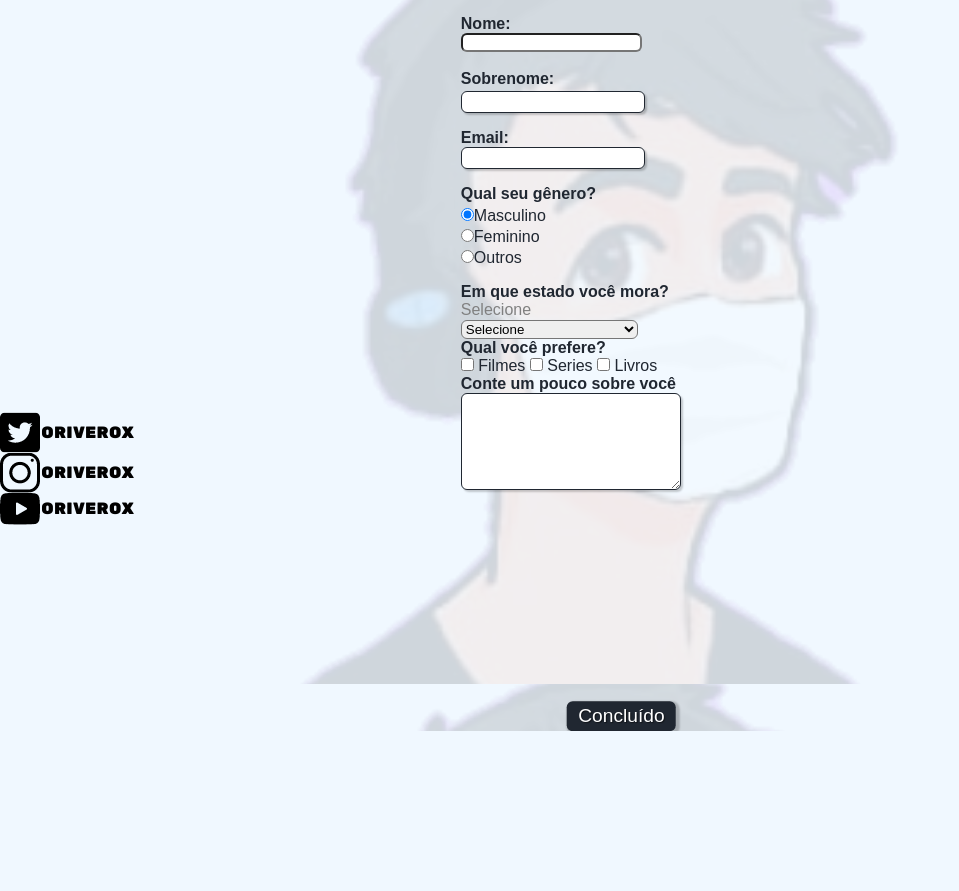
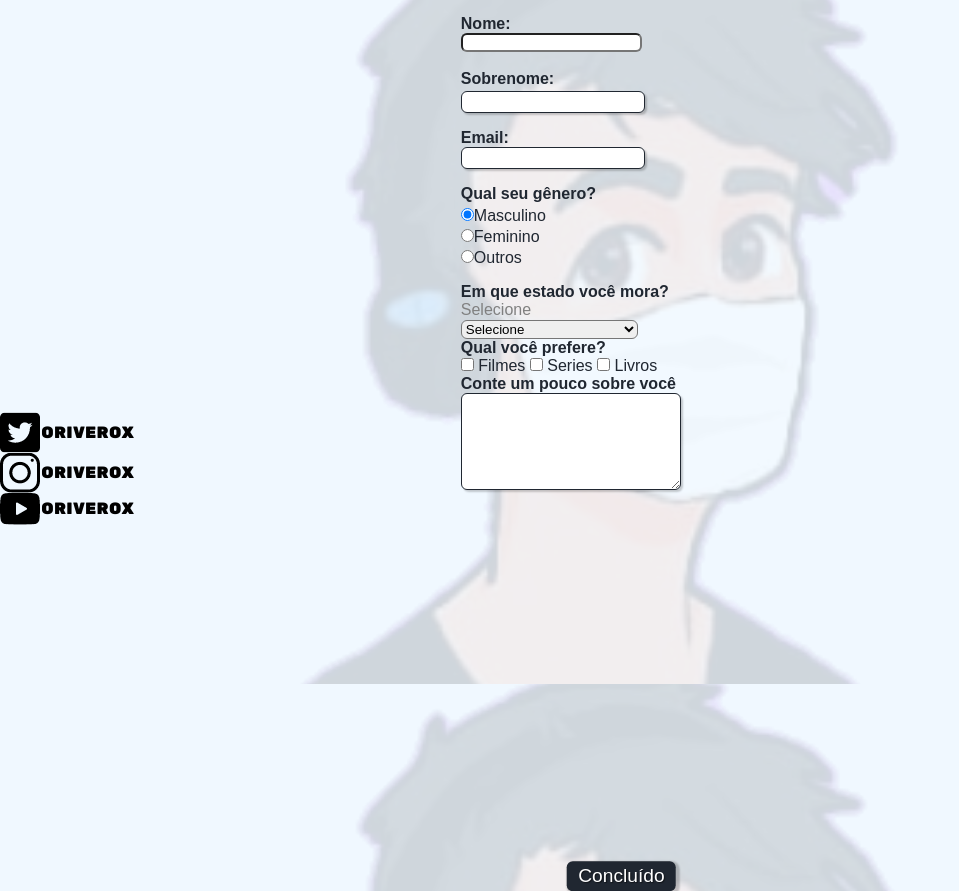
Before and after one commit to JoaoPedroRivero/Rivero, a plain HTML site: page index.html in a window 1280 px wide. Shown: the part 84-975 px from the top of the page, without its empty margins (0-959 px from the left). Before the commit the page ends 815 px from the top, so only its background shows below. Drawn offline with Linux system fonts and the light colour scheme; files whose address does not match are found by name.

Commit message:
Update formulario.css

```diff
--- a/formulario.css
+++ b/formulario.css
@@ -67,7 +67,7 @@ background:#E0E0F8;
     box-shadow: 2px 2px 2px 2px rgba(0,0,0,0.2);
     text-shadow: 1px 1px 1px rgba(0,0,0,0.5);
     position: absolute;
-    top:100%;
+    top:120%;
     left: 40%;
     transform: translate(50%, -50%);
 
```
